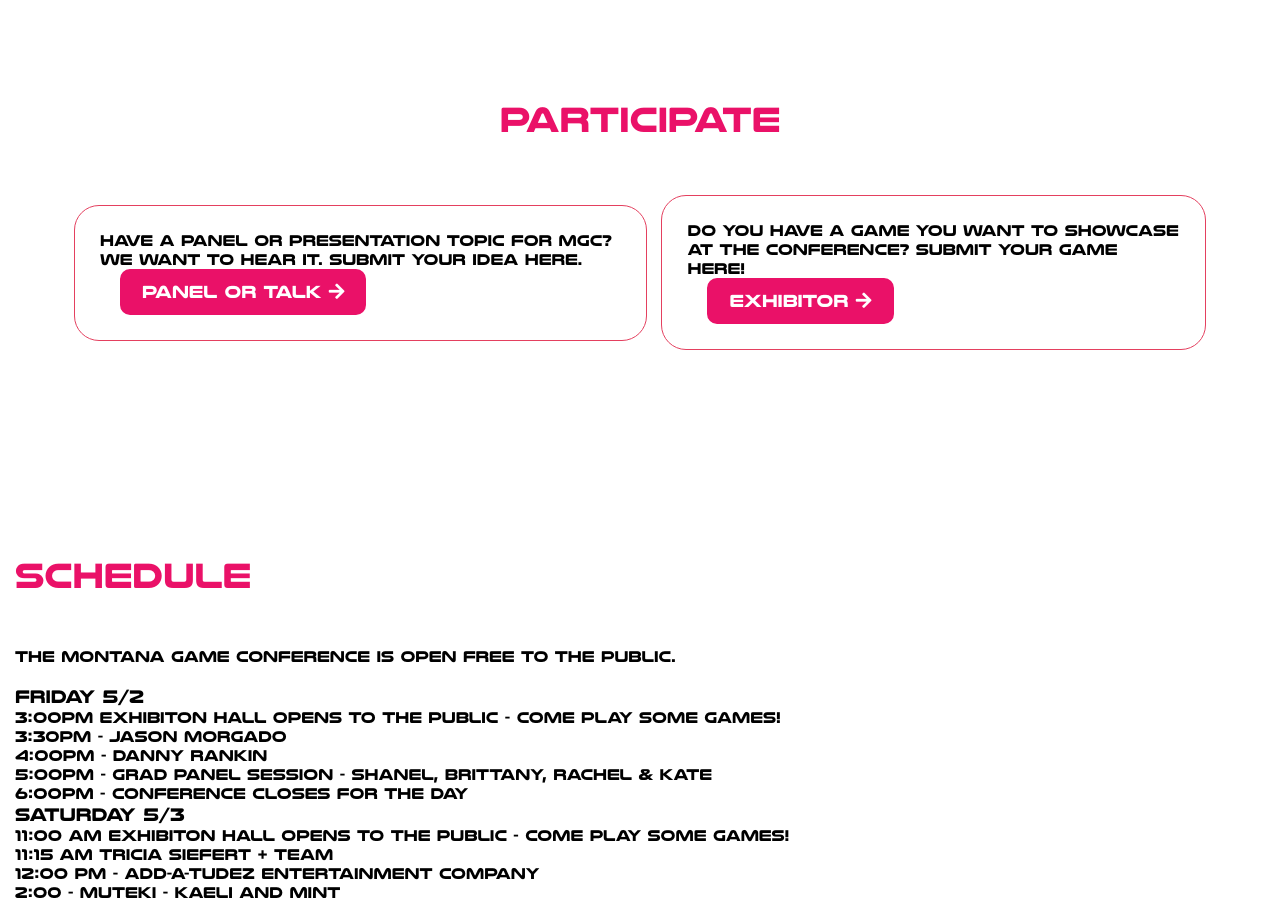
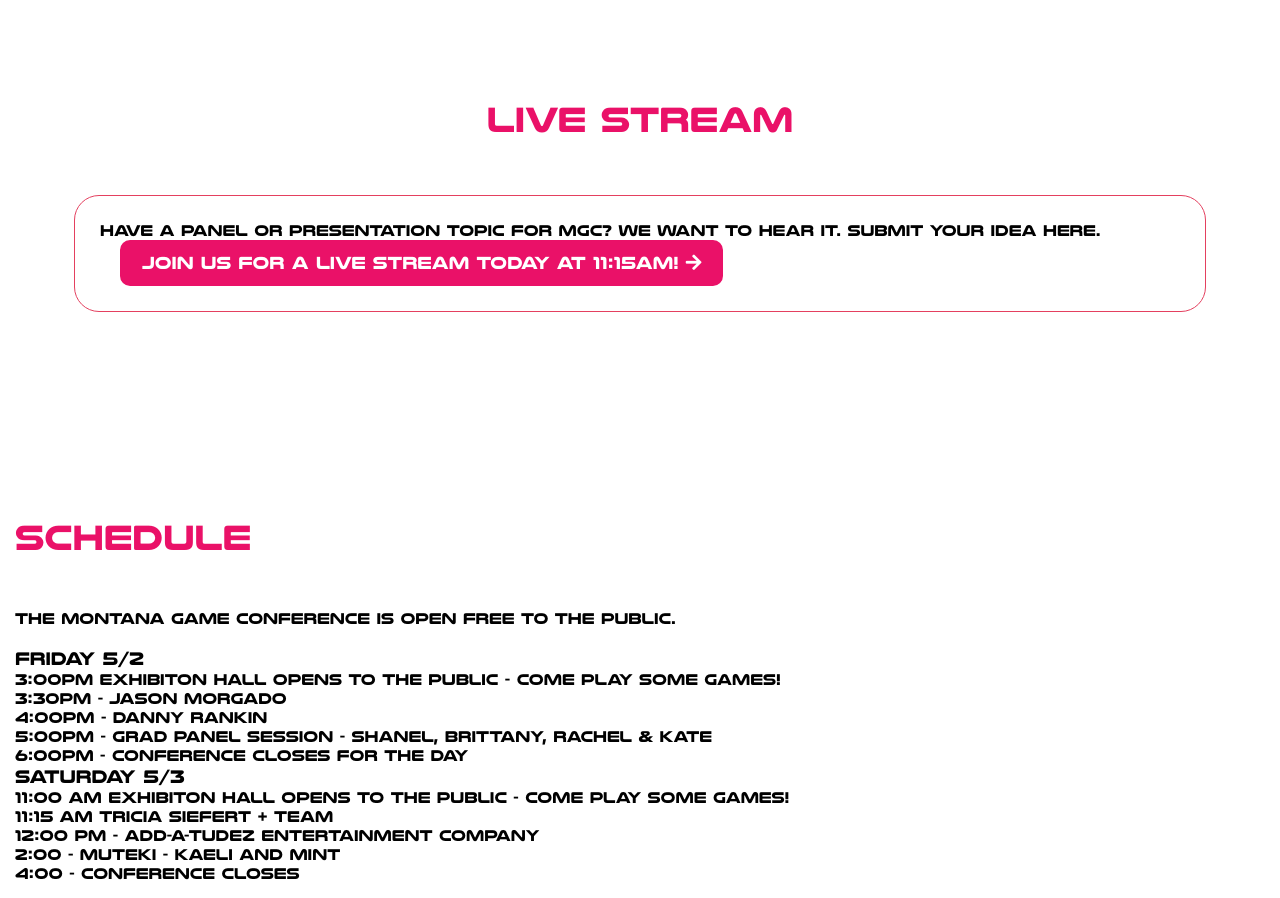
Before and after one commit to montanagameconference/montanagameconference.github.io, a plain HTML site: page index.html in a window 1280 px wide. Shown: the part 1344-2242 px from the top of the page. Drawn offline with nearby package versions, Linux system fonts and the light colour scheme.

Commit message:
Update index.html

```diff
--- a/index.html
+++ b/index.html
@@ -91,7 +91,7 @@
         </section>
 
         <section class="participate" id="participate">
-            <h2 class="galery__title">Participate</h2>
+            <h2 class="galery__title">Live Stream</h2>
             <div class="container">
 
                 <br />
@@ -99,21 +99,11 @@
 
                     Have a panel or presentation topic for MGC? We want to hear it. Submit your idea here.
 
-                    <a href="https://docs.google.com/forms/d/e/1FAIpQLScoDJtRfPnrpENbazdiE7Y58XVUqWZO3uFhCXF5__Fci4jRRg/viewform?usp=dialog" class="art__down__link">Panel or Talk <i class="fas fa-arrow-right"></i></a>
+                    <a href="https://youtube.com/live/XgY1RL08ycM?feature=share" class="art__down__link">Join us for a live stream today at 11:15am! <i class="fas fa-arrow-right"></i></a>
 
 
                 </div>
-                <br/>
-                <p>&nbsp;</p>
-                <div class="cards">
 
-
-                    Do you have a game you want to showcase at the conference? Submit your game here!
-
-                    <a href="https://forms.gle/FUcn1jDPctwgWuvn8" class="art__down__link">Exhibitor <i class="fas fa-arrow-right"></i></a>
-
-
-                </div>
             </div>
 
         </section>
```
